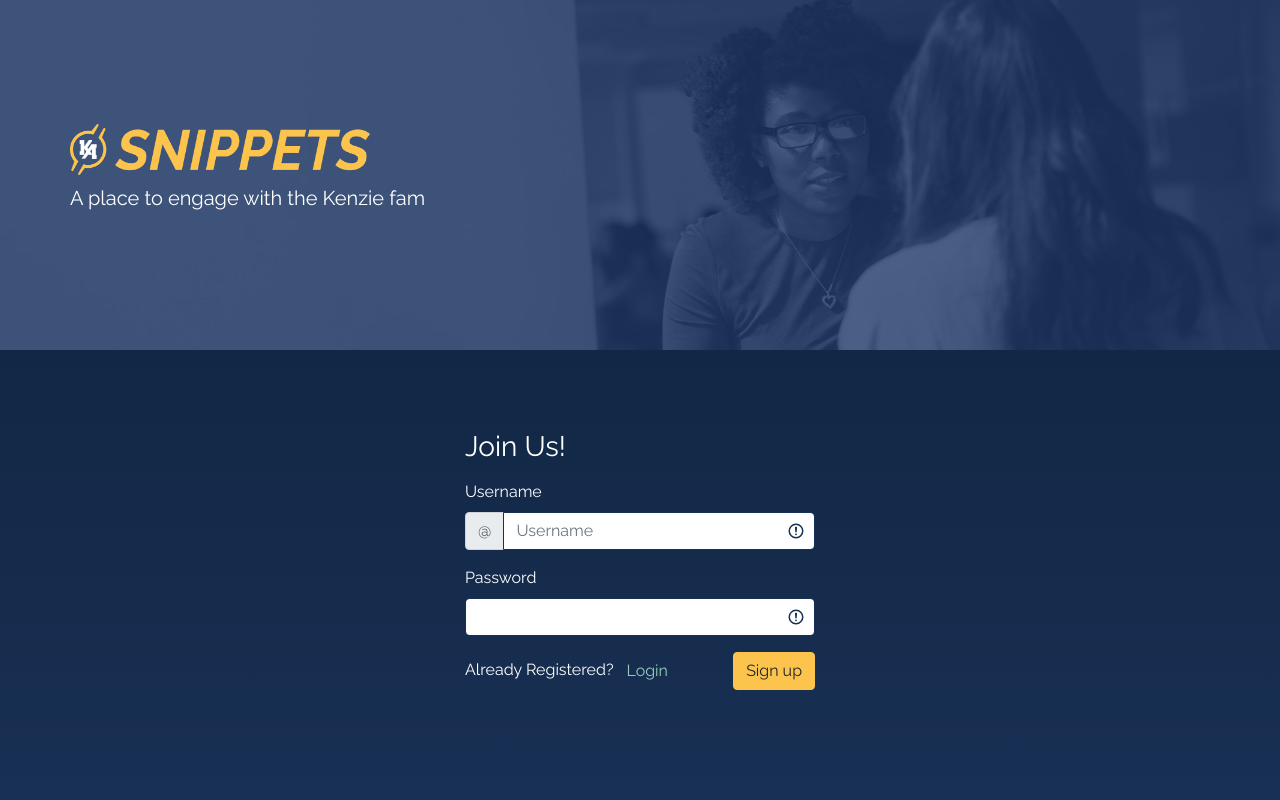
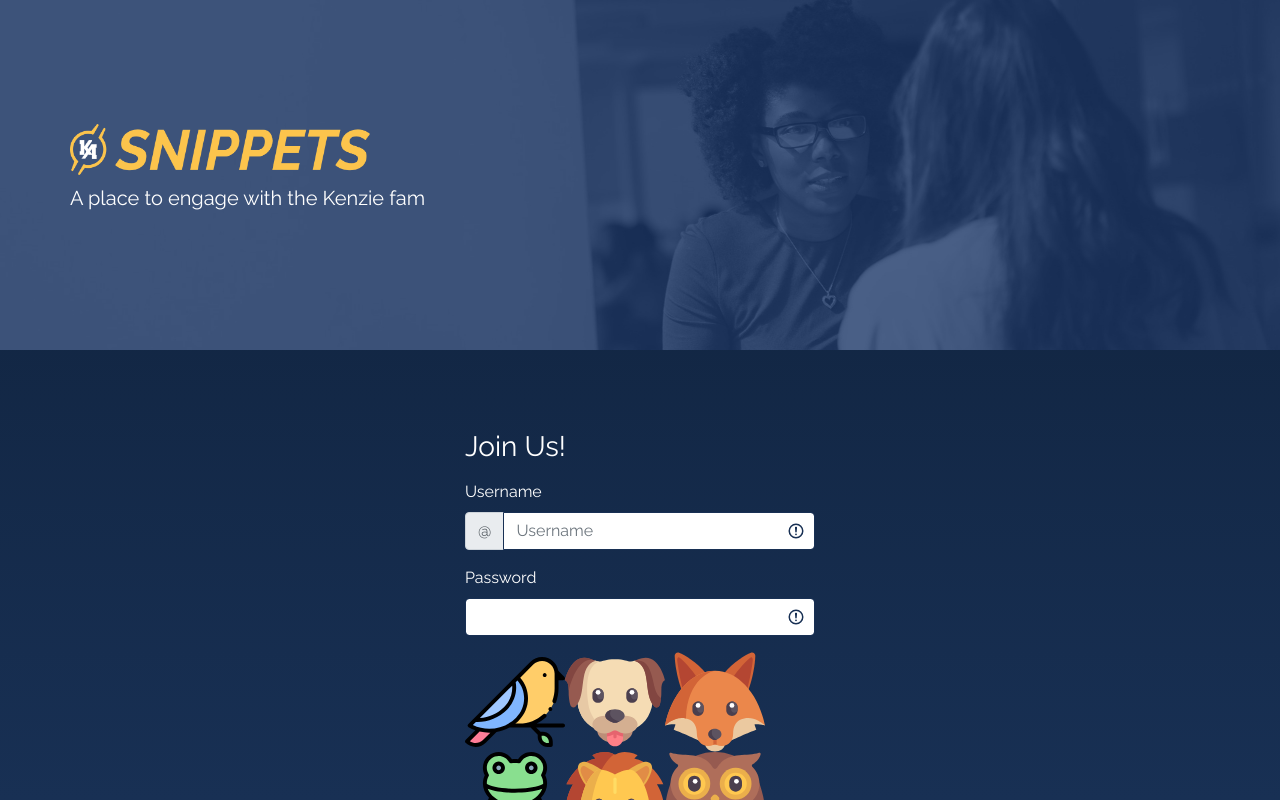
Before and after one commit to KenzieAcademy-Students/snippets-app-bondaustin80, a React (Create React App) app in the folder packages/client/: page /register in a window 1280 px wide. Built offline with nearby package versions, Linux system fonts and the light colour scheme; what constants.js would draw is missing.

Commit message:
Completed Activity

```diff
--- /dev/null
+++ b/packages/client/src/components/AvatarPicker/AvatarPicker.js
@@ -0,0 +1,36 @@
+import axios from "axios"
+
+
+function AvatarPicker(props) {
+
+    const avatars = ["/bird.svg",
+    "/dog.svg",
+    "/fox.svg",
+    "/frog.svg",
+    "/lion.svg",
+    "/owl.svg",
+    "/tiger.svg",
+    "/whale.svg"]
+
+    function selectAvatar(event) {
+        let avatarList = document.getElementsByClassName("avatar")
+        let id = event.target.id
+
+        for (let i = 0; i < avatarList.length; i++) {
+            avatarList[i].style.border = ""
+
+        }
+
+        document.getElementById(id).style.border = "2px solid black"
+        console.log(event.target.getAttribute("src"))
+        props.pickAvatar(event.target.getAttribute("src"))
+    }
+
+    return (
+        <div>
+            {avatars.map((avatar) => <img className="avatar" id={avatars.indexOf(avatar)} key={avatar} src={avatar} height="100px" onClick={selectAvatar}/>)}
+        </div>
+    )
+}
+
+export default AvatarPicker
--- /dev/null
+++ b/packages/client/src/components/AvatarPicker/AvatarPicker.scss
@@ -0,0 +1,8 @@
+div {
+    display: flex;
+    flex-wrap: wrap;
+}
+
+#avatar {
+    padding: 10px;
+}
--- a/packages/client/src/components/Feed/index.js
+++ b/packages/client/src/components/Feed/index.js
@@ -93,10 +93,8 @@
     const getPosts = async () => {
       try {
         const allPosts = await axios.get('posts')
-        setPosts(allPosts.data)
+        setPosts(handleFilter(allPosts.data))
         setPostLoading(false)
-        console.log(posts)
-        setFilter(handleFilter(posts))
       } catch (err) {
         console.error(err.message)
         setPostLoading(false)
@@ -151,8 +149,8 @@
         >
           <h6>Recent Snips</h6>
           {postError && 'Error fetching posts'}
-          {filter &&
-            filter.map((post) => <Post key={post._id} post={post} deleted={deleted} setDeleted={setDeleted}/>)}
+          {posts &&
+            posts.map((post) => <Post key={post._id} post={post} deleted={deleted} setDeleted={setDeleted}/>)}
         </Container>
       ) : (
         <LoadingSpinner full />
--- a/packages/client/src/pages/RegisterPage.js
+++ b/packages/client/src/pages/RegisterPage.js
@@ -11,6 +11,7 @@
 import { useProvideAuth } from 'hooks/useAuth'
 import { LandingHeader, LoadingSpinner } from 'components'
 import { setAuthToken } from 'utils/axiosConfig'
+import AvatarPicker from 'components/AvatarPicker/AvatarPicker'
 
 const initialState = {
   username: '',
@@ -50,6 +51,7 @@
   }
 
   const handleSignup = async (event) => {
+    console.log(profileImage)
     const form = event.currentTarget
     event.preventDefault()
     event.stopPropagation()
@@ -121,6 +123,7 @@
                     onChange={handleInputChange}
                 />
                 </Form.Group>
+                <AvatarPicker pickAvatar={(avatar) => setProfileImage(avatar)}></AvatarPicker>
                 {data.errorMessage && (
                 <span className='form-error text-warning'>{data.errorMessage}</span>
                 )}
--- a/packages/client/src/pages/UserDetailPage.js
+++ b/packages/client/src/pages/UserDetailPage.js
@@ -12,6 +12,7 @@
 import { useRequireAuth } from 'hooks/useRequireAuth'
 import axios from 'utils/axiosConfig.js'
 import { toast } from 'react-toastify'
+import AvatarPicker from 'components/AvatarPicker/AvatarPicker'
 
 export default function UserDetailPage({
   match: {
@@ -21,6 +22,7 @@
 }) {
   const { state } = useProvideAuth()
   const [user, setUser] = useState()
+  const [profileImage, setProfileImage] = useState()
   const [loading, setLoading] = useState(true)
   const [validated, setValidated] = useState(false)
   const [open, setOpen] = useState(false)
@@ -73,8 +75,8 @@
       const {
         user: { uid, username },
       } = state
-      console.log(data.password, uid, username)
-      axios.put(`users/${uid}`, {password: data.password})
+      console.log(data.password, profileImage, uid, username)
+      axios.put(`users/${uid}`, {password: data.password, profile_image: profileImage})
       toast("Password changed")
       setValidated(false)
       // don't forget to update loading state and alert success
@@ -155,6 +157,8 @@
                       </Form.Text>
                     </Form.Group>
 
+                    <AvatarPicker pickAvatar={(avatar) => setProfileImage(avatar)}></AvatarPicker>
+
                     {data.errorMessage && (
                       <span className='form-error'>{data.errorMessage}</span>
                     )}
```
Also changed, not shown: 1 other file (tests, documents, lock files or other folders).
